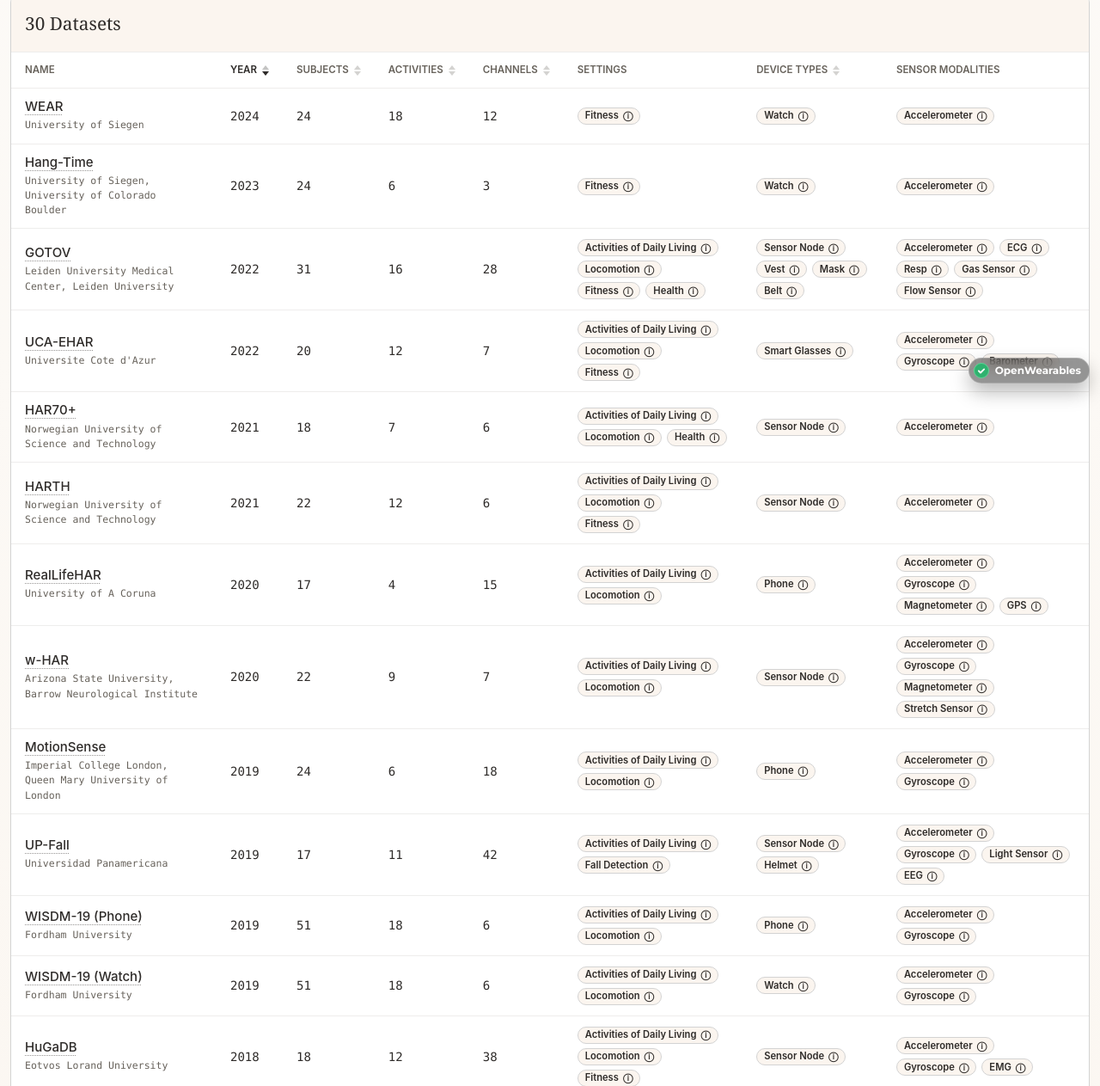
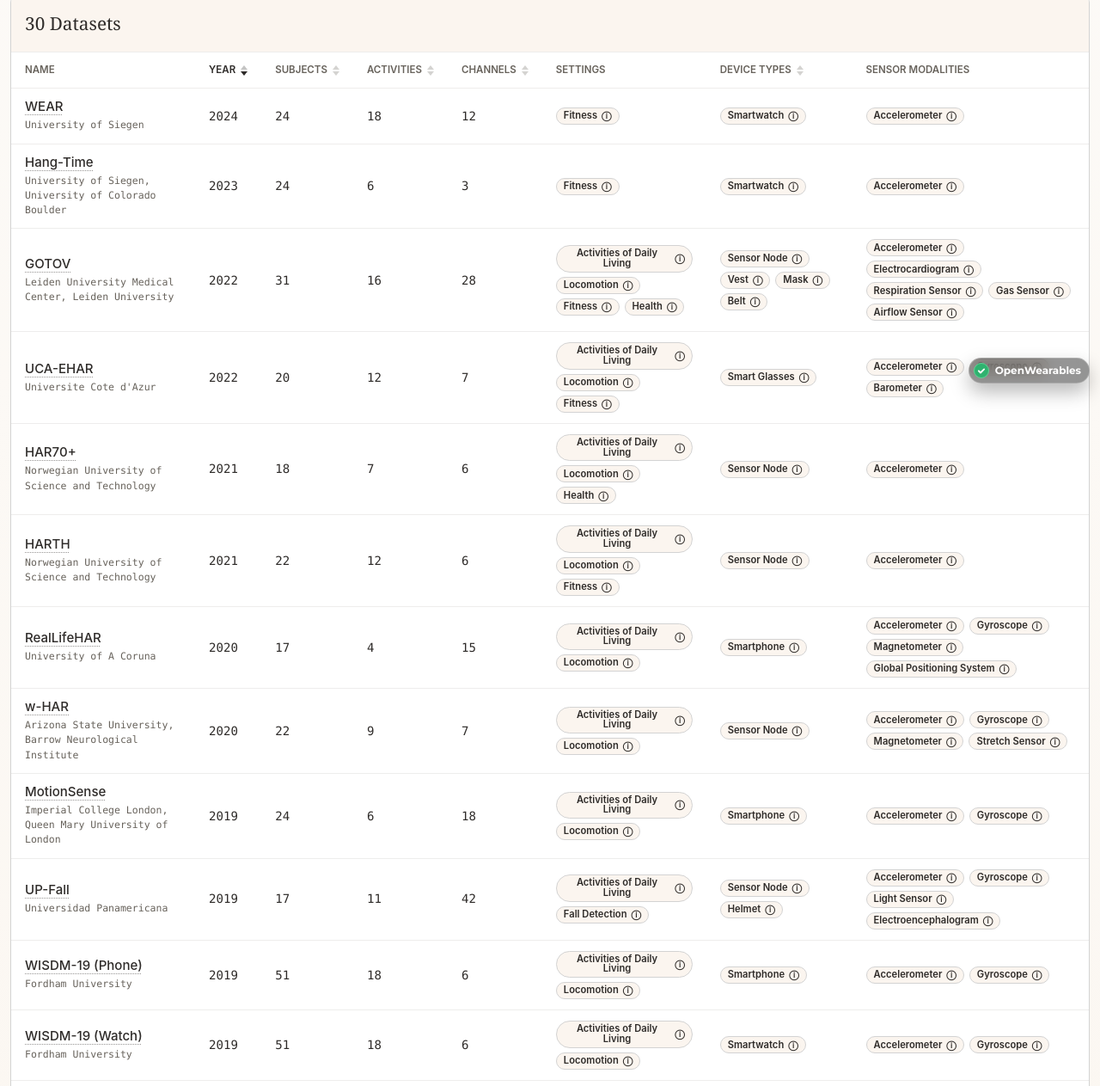
Before and after one commit to teco-kit/whar-arena, an Astro site in the folder apps/web/: page /datasets in a window 1280 px wide. Shown: the part 342-1605 px from the top of the page at 86% size. Built offline with nearby package versions, Linux system fonts and the light colour scheme; Astro itself is replaced by a stand-in of ours.

Commit message:
fix labels

```diff
--- a/apps/web/src/pages/datasets.astro
+++ b/apps/web/src/pages/datasets.astro
@@ -79,9 +79,9 @@
   Helmet: "Helmet",
   Mask: "Mask",
   Node: "Sensor Node",
-  Phone: "Phone",
+  Phone: "Smartphone",
   Vest: "Vest",
-  Watch: "Watch",
+  Watch: "Smartwatch",
 };
 const deviceTypeDefinitions: Record<string, string> = {
   ActivityTracker: "A consumer wearable device with sensors for measuring movement or physiological state.",
@@ -98,14 +98,15 @@
 const sensorModalityLabels: Record<string, string> = {
   Acc: "Accelerometer",
   Baro: "Barometer",
-  ECG: "ECG",
-  EEG: "EEG",
-  EMG: "EMG",
-  Flow: "Flow Sensor",
+  ECG: "Electrocardiogram",
+  EEG: "Electroencephalogram",
+  EMG: "Electromyogram",
+  Flow: "Airflow Sensor",
   Gas: "Gas Sensor",
-  GPS: "GPS",
+  GPS: "Global Positioning System",
   Gyr: "Gyroscope",
   Light: "Light Sensor",
+  Resp: "Respiration Sensor",
   "Light Sensor": "Light Sensor",
   Mag: "Magnetometer",
   Stretch: "Stretch Sensor",
@@ -121,6 +122,7 @@
   GPS: "Provides geographic position using satellite navigation signals.",
   Gyr: "Measures angular velocity and rotation of the device or body segment.",
   Light: "Measures surrounding light intensity.",
+  Resp: "Measures the expansion and contraction of respiration or airflow.",
   "Light Sensor": "Measures surrounding light intensity.",
   Mag: "Measures magnetic field strength or direction.",
   Stretch: "Measures deformation, strain, or elongation.",
```
